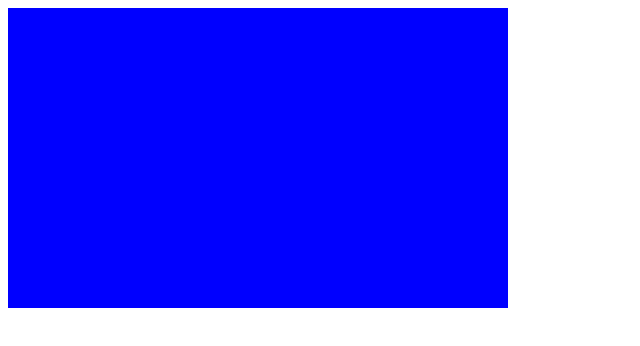
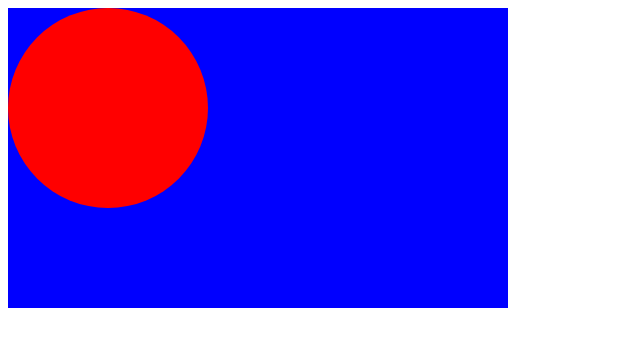
Before and after one commit to XeniaMisha/CSS-Positioning, a plain HTML site: page index.html in a window 1280 px wide. Shown: the whole page, without its empty margins (0-640 px from the left). Drawn offline with Linux system fonts and the light colour scheme.

Commit message:
red-circle

```diff
--- a/index.html
+++ b/index.html
@@ -8,6 +8,13 @@
       background-color: blue;
       width: 500px;
       height: 300px;
+    }
+
+    .red-circle {
+      background-color: red;
+      width: 200px;
+      height: 200px;
+      border-radius: 50%;
     }
   </style>
 </head>
```
